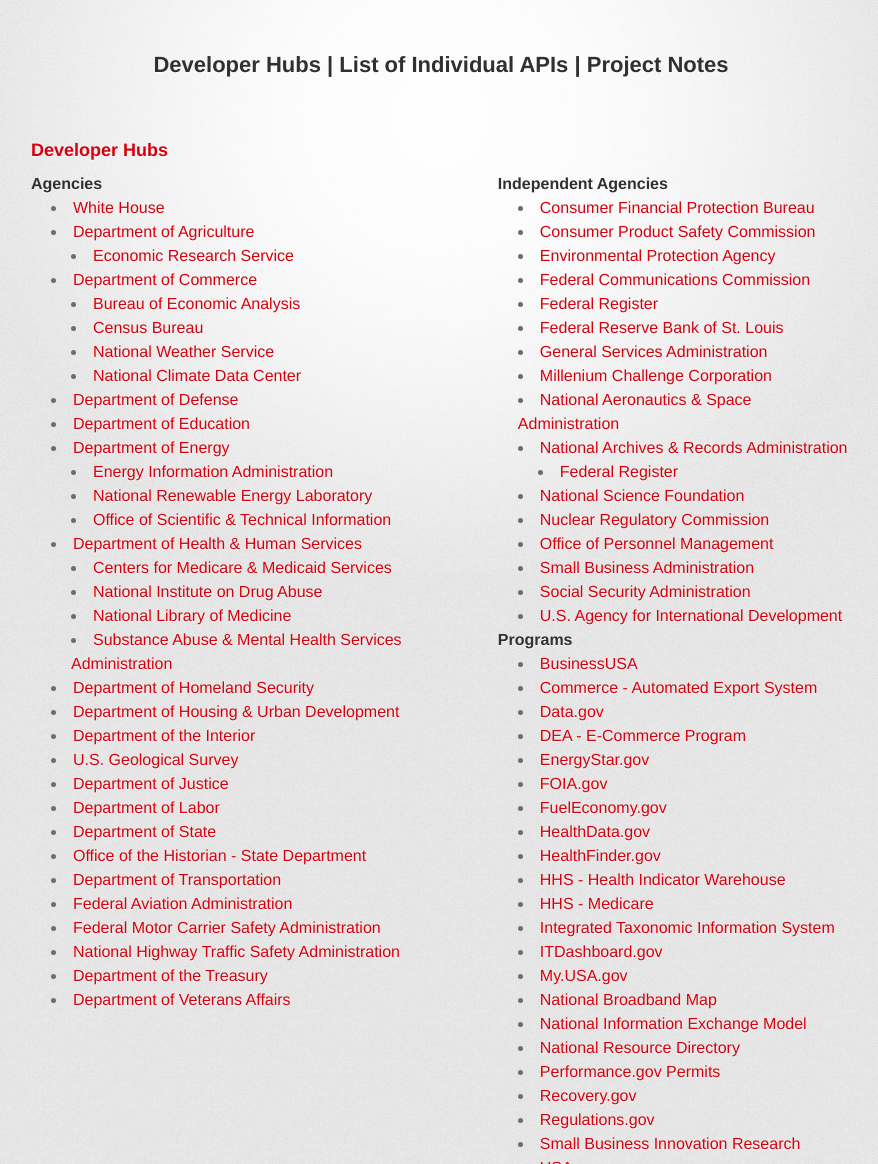
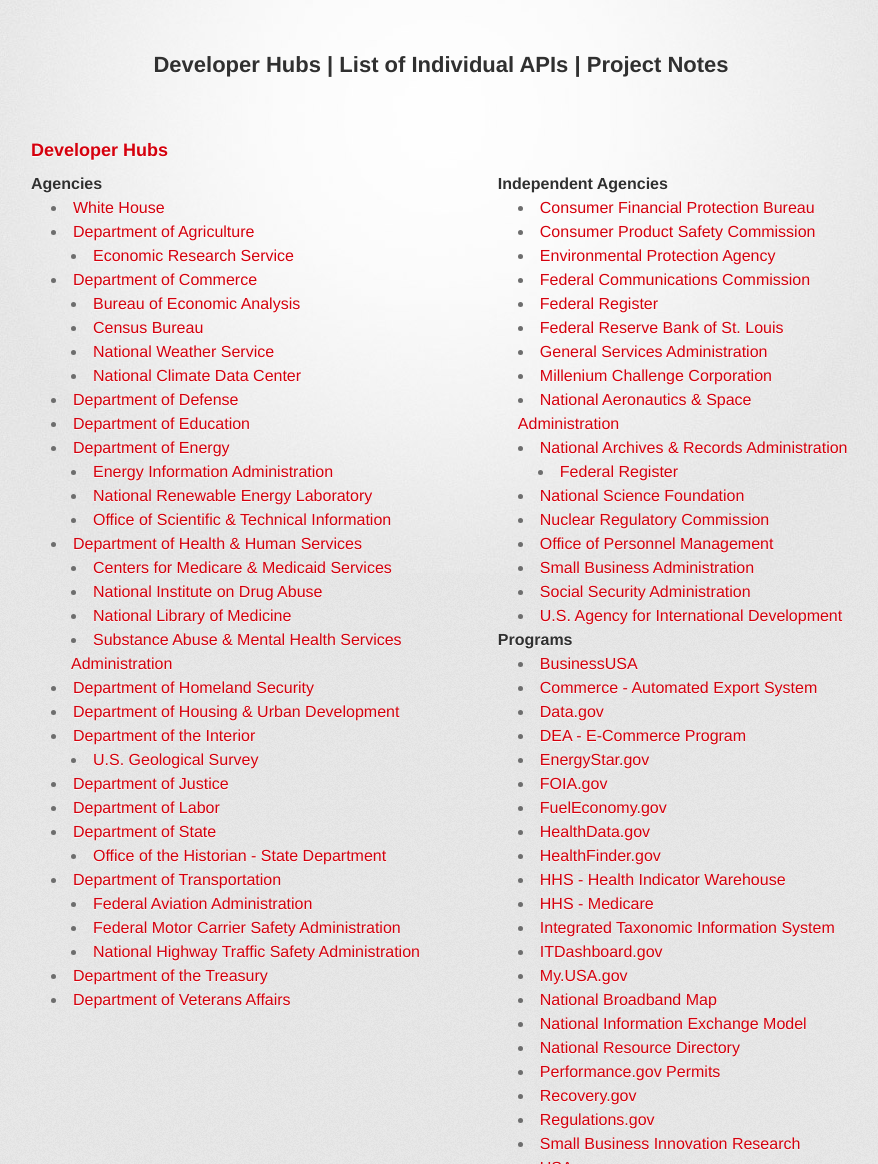
Before and after one commit to GSA/slash-developer-pages, a plain HTML site: page index.html in a window 1280 px wide. Shown: the top 1164 px of the page, without its empty margins (199-1077 px from the left). Drawn offline with Linux system fonts and the light colour scheme; a web font is replaced by a local one.

Commit message:
Update index.html

```diff
--- a/index.html
+++ b/index.html
@@ -42,36 +42,24 @@
 <li><a href="http://www.energy.gov/developers">Department of Energy</a><ul>
 <li><a href="http://www.eia.gov/developer/">Energy Information Administration</a></li>
 <li><a href="http://developer.nrel.gov/">National Renewable Energy Laboratory</a></li>
-<li><a href="http://www.osti.gov/XMLServices">Office of Scientific &amp; Technical Information</a></li>
-</ul>
-</li>
+<li><a href="http://www.osti.gov/XMLServices">Office of Scientific &amp; Technical Information</a></li></ul></li>
 <li><a href="http://www.hhs.gov/developer">Department of Health &amp; Human Services</a>
-<ul>
-<li><a href="http://data.cms.gov/">Centers for Medicare &amp; Medicaid Services</a></li>
+<ul><li><a href="http://data.cms.gov/">Centers for Medicare &amp; Medicaid Services</a></li>
 <li><a href="http://www.drugabuse.gov/developer">National Institute on Drug Abuse</a></li>
 <li><a href="http://www.nlm.nih.gov/api/">National Library of Medicine</a></li>
-<li><a href="http://store.samhsa.gov/developer">Substance Abuse &amp; Mental Health Services Administration</a></li>
-</ul>
-</li>
+<li><a href="http://store.samhsa.gov/developer">Substance Abuse &amp; Mental Health Services Administration</a></li></ul></li>
 <li><a href="http://www.dhs.gov/developer">Department of Homeland Security</a></li>
 <li><a href="http://www.hud.gov/developer">Department of Housing &amp; Urban Development</a></li>
-<li><a href="http://www.doi.gov/developer">Department of the Interior</a></li>
+<li><a href="http://www.doi.gov/developer">Department of the Interior</a>
 <ul><li><a href="http://data.usgs.gov/">U.S. Geological Survey</a></li></ul></li>
 <li><a href="http://www.justice.gov/developer">Department of Justice</a></li>
 <li><a href="http://developer.dol.gov/">Department of Labor</a></li>
-<li>
-<a href="http://www.state.gov/developer">Department of State</a></li>
-<ul>
-<li><a href="http://history.state.gov/developer">Office of the Historian - State Department</a></li>
-</ul>
-</li>
-<li><a href="http://www.dot.gov/developer">Department of Transportation</a></li>
-<ul>
-<li><a href="http://services.faa.gov/">Federal Aviation Administration</a></li>
+<li><a href="http://www.state.gov/developer">Department of State</a>
+<ul><li><a href="http://history.state.gov/developer">Office of the Historian - State Department</a></li></ul></li>
+<li><a href="http://www.dot.gov/developer">Department of Transportation</a>
+<ul><li><a href="http://services.faa.gov/">Federal Aviation Administration</a></li>
 <li><a href="http://mobile.fmcsa.dot.gov/developer">Federal Motor Carrier Safety Administration</a></li>
-<li><a href="http://www.nhtsa.gov/webapi/Default.aspx">National Highway Traffic Safety Administration</a></li>
-</ul>
-</li>
+<li><a href="http://www.nhtsa.gov/webapi/Default.aspx">National Highway Traffic Safety Administration</a></li></ul></li>
 <li><a href="http://www.treasury.gov/developer">Department of the Treasury</a></li>
 <li><a href="http://www.va.gov/developer">Department of Veterans Affairs</a></li>
 </ul>
```
